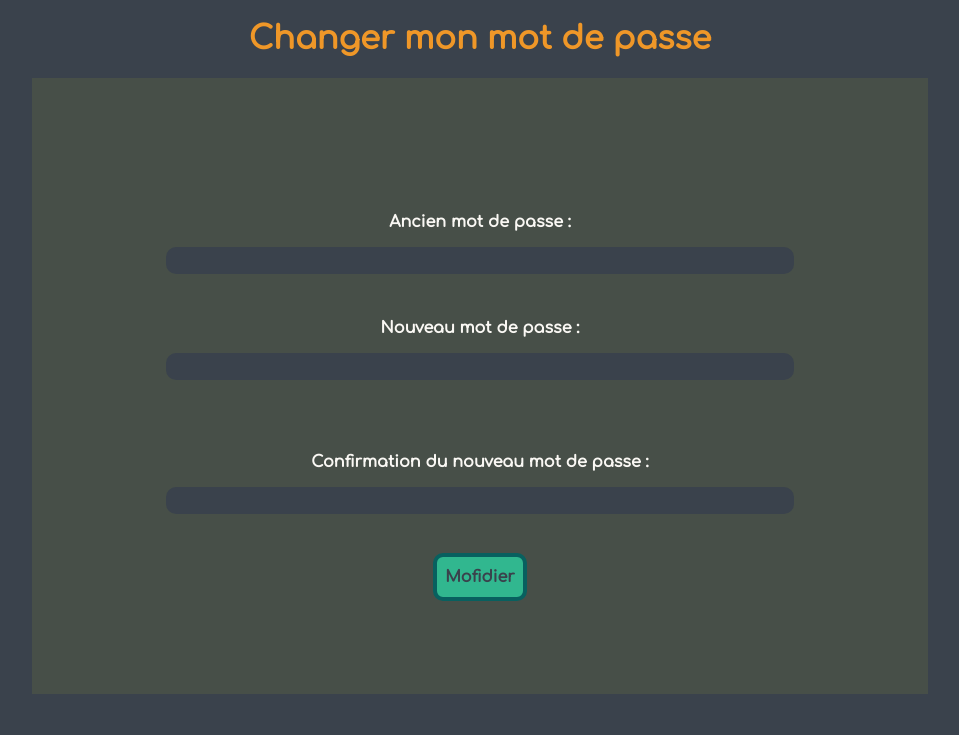
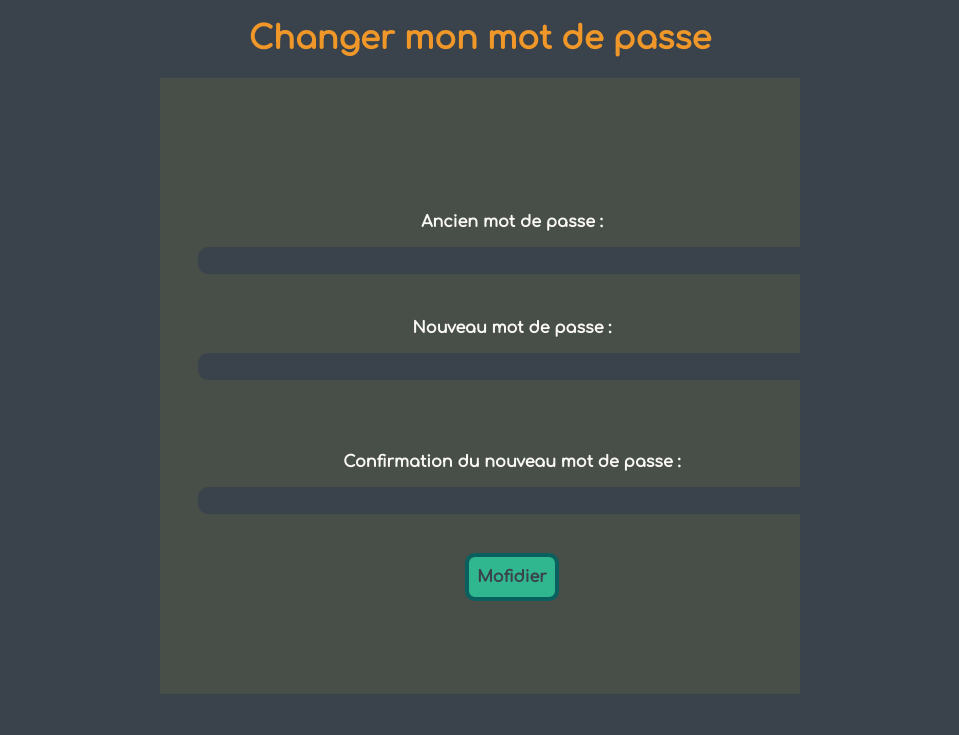
Before and after one commit to Felipeache/onygo, a Django app: page /change-password/ in a window 1280 px wide. Shown: the part 65-800 px from the top of the page, without its empty margins (160-1119 px from the left). Run offline with Django 3.2, Linux system fonts and the light colour scheme; the visitor is signed in with stand-in values (Sample User, id 1).

Commit message:
Update style.css

```diff
--- a/static/css/style.css
+++ b/static/css/style.css
@@ -462,7 +462,7 @@ button.generic-bouton:hover {
     padding: 25px;
 }
 .form{
-    max-width: 56rem;
+    max-width: 50vw;
     display: flex;
     flex-direction: column;
     background-color: #ff11;
```
